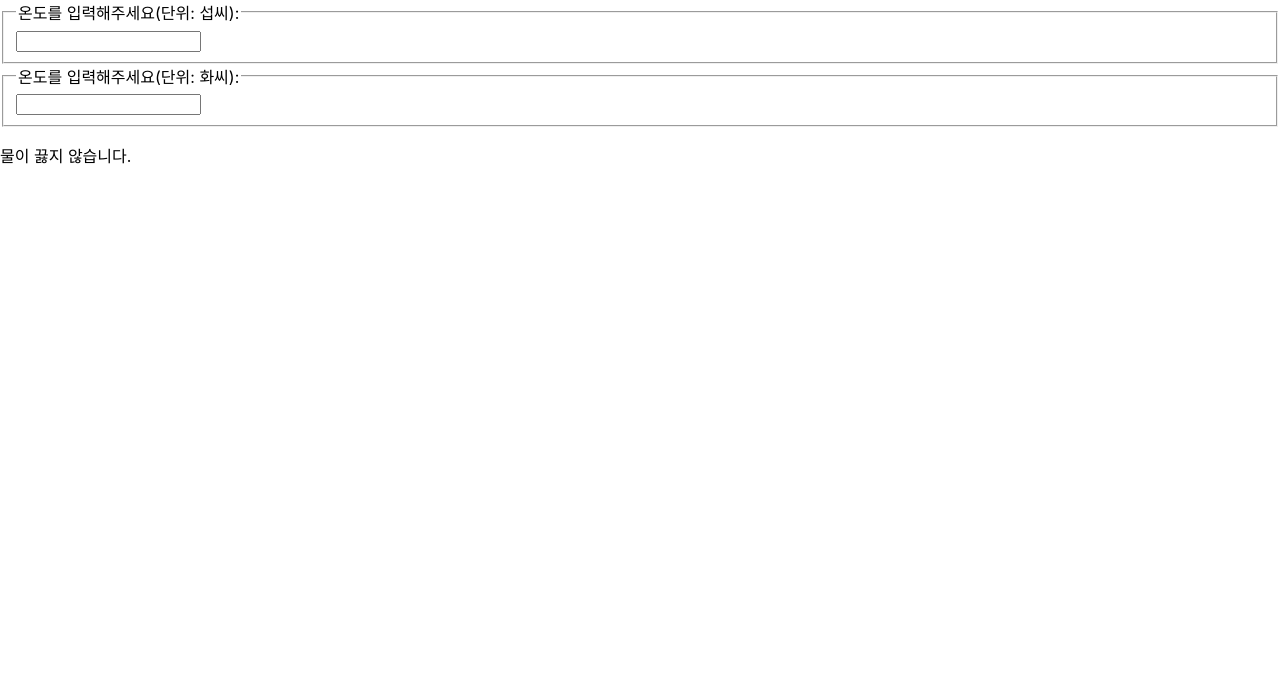
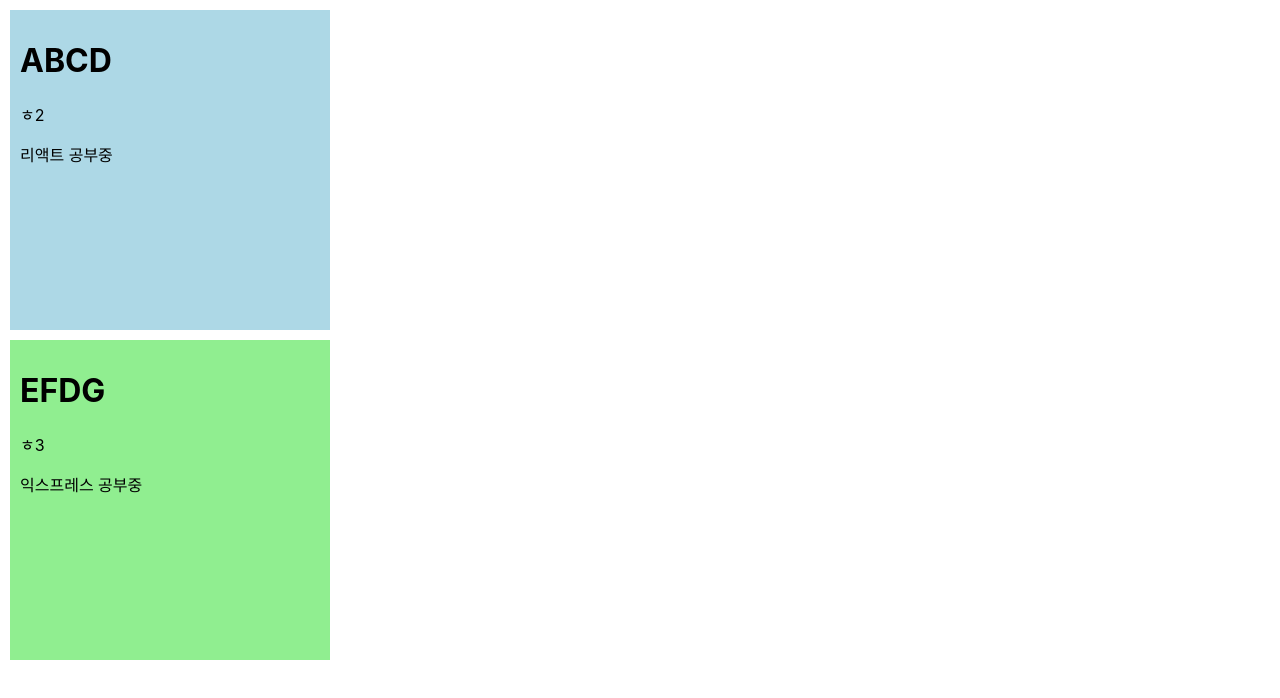
Before and after one commit to murphybread/stateviz, a React (Create React App) app in the folder stateviz-react/: page / in a window 1280 px wide. Shown: the top 698 px of the page. Built offline with nearby package versions, Linux system fonts and the light colour scheme.

Commit message:
feat: Composition tutoral profile card

```diff
--- /dev/null
+++ b/stateviz-react/src/Chapter13/Card.jsx
@@ -0,0 +1,27 @@
+import { Children } from "react";
+
+function Card(props){
+
+    const { title, background, children } = props;
+
+    return (
+        <div
+            style={{
+                backgroundColor: background,
+                width: "300px",
+                height: "300px",
+                padding: "10px",
+                margin: "10px",
+            }}
+        >
+            {title && <h1>{title}</h1>}
+            {children}
+        </div>
+
+
+
+    );
+
+}
+
+export default Card;
--- /dev/null
+++ b/stateviz-react/src/Chapter13/ProfileCard.jsx
@@ -0,0 +1,18 @@
+import Card from "./Card";
+
+function ProfileCard(props) {
+    return (
+      <div>
+        <Card title="ABCD" background="lightblue">
+          <p>ㅎ2</p>
+          <p>리액트 공부중</p>
+        </Card>
+        <Card title="EFDG" background="lightgreen">
+          <p>ㅎ3</p>
+          <p>익스프레스 공부중</p>
+        </Card>
+      </div>
+    );
+  }
+
+export default ProfileCard;
--- a/stateviz-react/src/index.js
+++ b/stateviz-react/src/index.js
@@ -16,12 +16,12 @@
 import AttendanceBook from './Chapter10/AtrtendanceBook';
 import SignUp from './Chapter11/SingUp';
 import Calculator from './Chapter12/Calculator';
-
+import ProfileCard from './Chapter13/ProfileCard';
 
 const root = ReactDOM.createRoot(document.getElementById('root'));
 root.render(
   <React.StrictMode>
-    <Calculator />
+    <ProfileCard />
   </React.StrictMode>
 );
 
```
